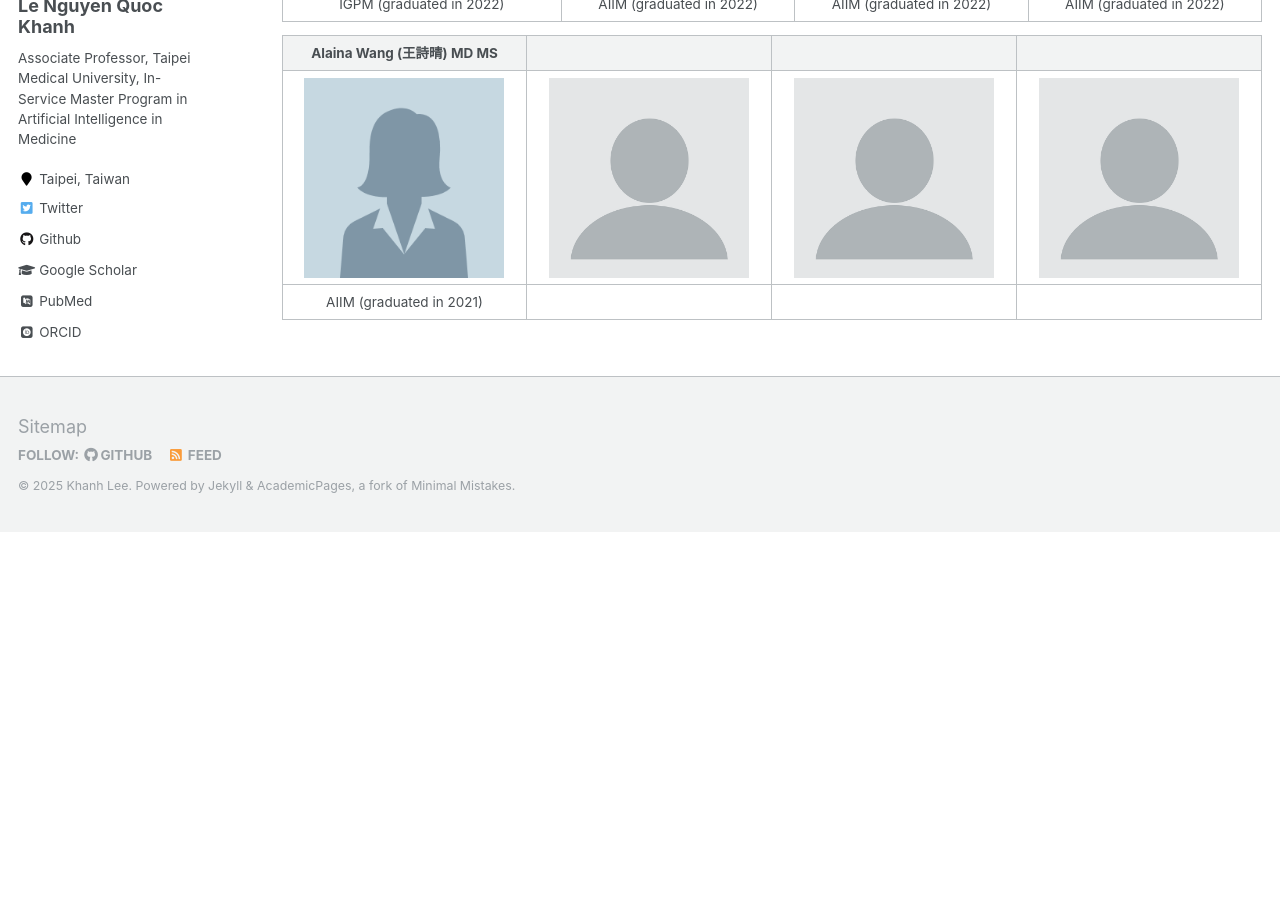
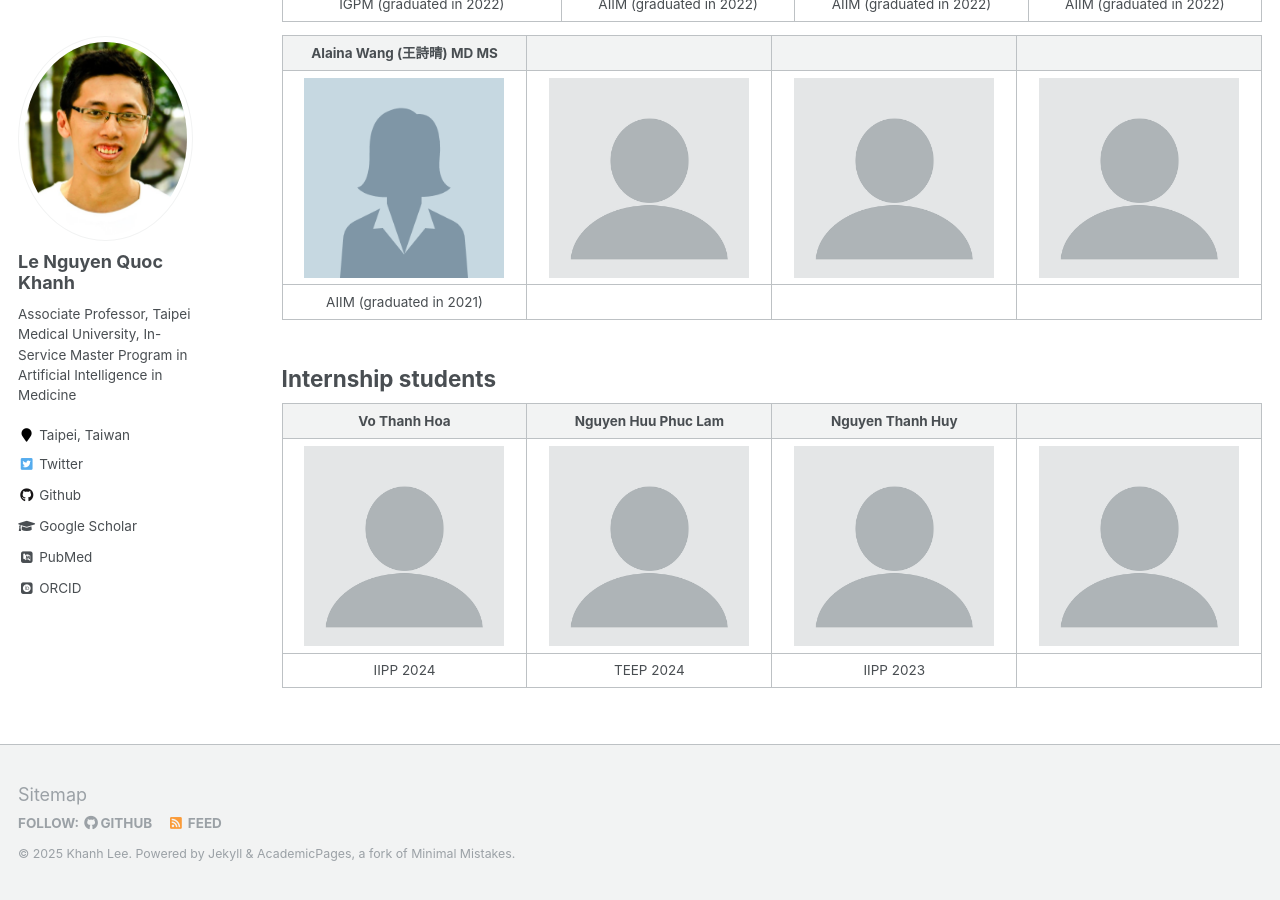
Before and after one commit to khanhlee/khanhlee.github.io, a Jekyll site: the page built from _pages/member.md, in a window 1280 px wide and 900 px high, scrolled down 2650 px. Built offline with Jekyll 4.4.1, drawn with Linux system fonts in a browser that asks for light colours; some web fonts are replaced; before the commit the page ends 3182 px from its top, so only the background shows below that.

Commit message:
Update member.md

```diff
--- a/_pages/member.md
+++ b/_pages/member.md
@@ -54,3 +54,10 @@ author_profile: true
 | :-------------: | :-------------: | :-----: | :-----: |
 | <img align="center" src="/images/female.png" width="200px"> | <img align="center" src="/images/profile.png" width="200px"> | <img align="center" src="/images/profile.png" width="200px"> | <img align="center" src="/images/profile.png" width="200px"> |
 | AIIM (graduated in 2021) |  |  |  |
+
+## Internship students
+
+| Vo Thanh Hoa | Nguyen Huu Phuc Lam | Nguyen Thanh Huy |  |
+| :-------------: | :-------------: | :-----: | :-----: |
+| <img align="center" src="/images/profile.png" width="200px"> | <img align="center" src="/images/profile.png" width="200px"> | <img align="center" src="/images/profile.png" width="200px"> | <img align="center" src="/images/profile.png" width="200px"> |
+| IIPP 2024 | TEEP 2024 | IIPP 2023 |  |
```
